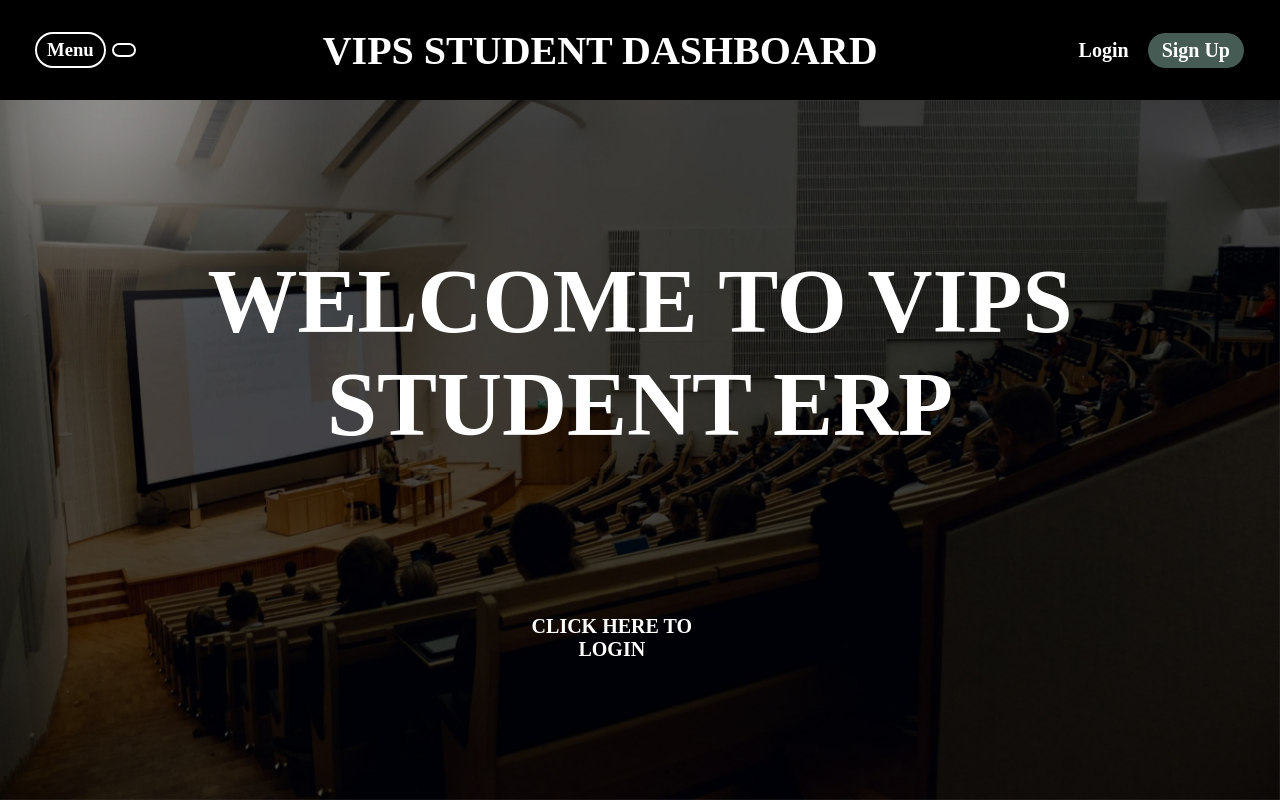
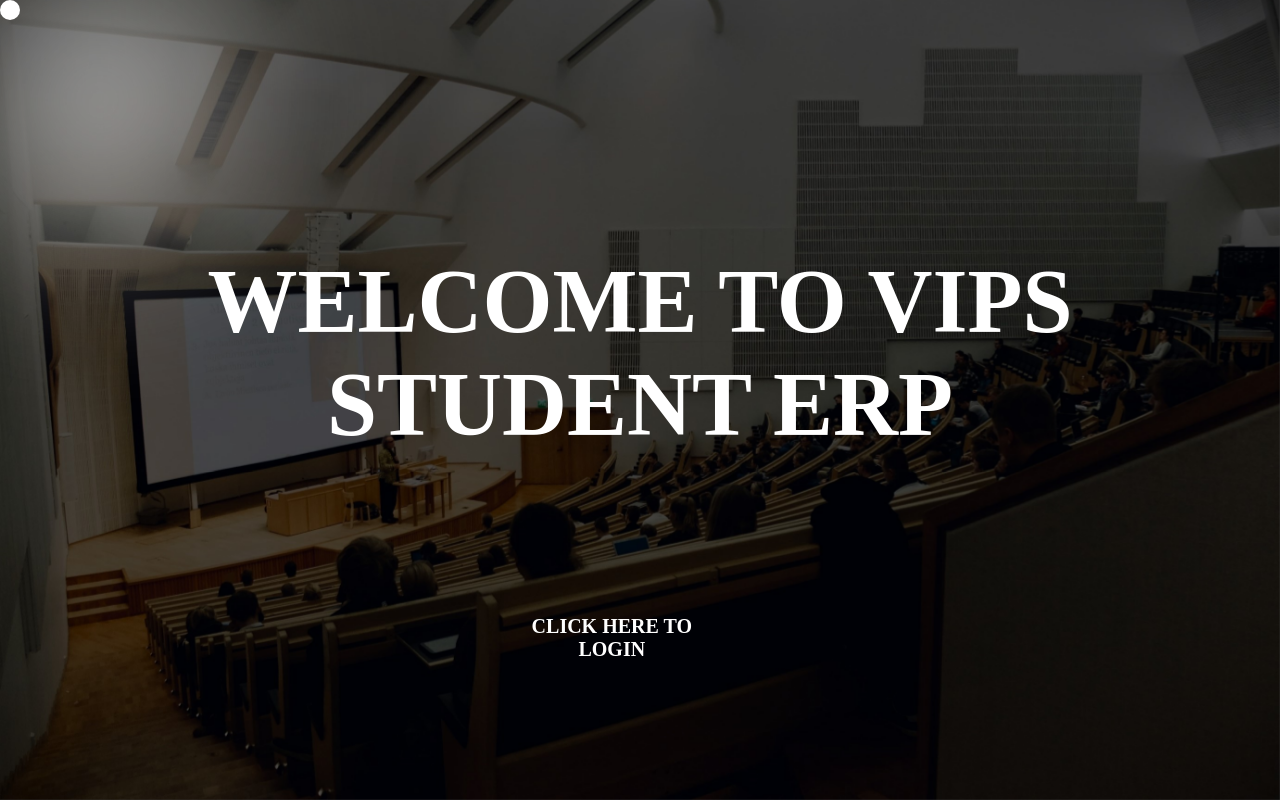
Before and after one commit to harshitk99/ERP_PROJECT, a plain HTML site: page index.html in a window 1280 px wide. Shown: the top 801 px of the page. Drawn offline with Linux system fonts and the light colour scheme.

Commit message:
removed nav

```diff
--- a/index.html
+++ b/index.html
@@ -7,7 +7,7 @@
     <link rel="stylesheet" href="style.css">
 </head>
 <body>
-    <div id="nav">
+    <!-- <div id="nav">
         <div id="child1">
             <h3>Menu</h3>
             <i class="ri-menu-fill"></i>
@@ -19,7 +19,7 @@
             <button>Login</button>
             <button id="btn2">Sign Up</button>
         </div>
-    </div>
+    </div> -->
     <div id="cursor"></div>
     <div id="cursor-blur"></div>
 
```
